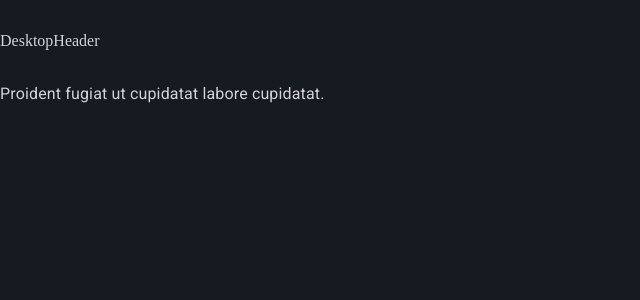
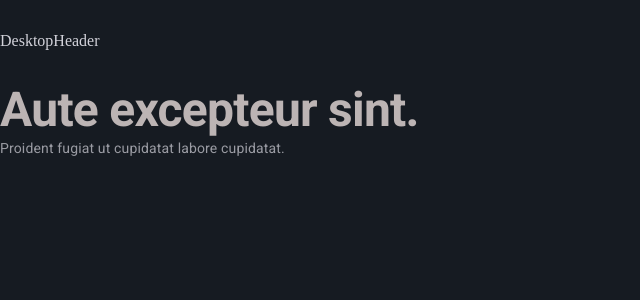
Before and after one commit to nairo-mudumane/react-portfolio-app, a React (Vite) app: page / in a window 1280 px wide. Shown: the top 300 px of the page, without its empty margins (0-640 px from the left). Built offline with nearby package versions, Linux system fonts and the light colour scheme.

Commit message:
crated typography components

```diff
--- a/src/components/Header/TabletOrMobile.tsx
+++ b/src/components/Header/TabletOrMobile.tsx
@@ -1,12 +1,13 @@
 import { Box } from "@mui/material";
 import { Container } from "../Container";
+import { Text } from "../Typography";
 import { StyledTabletOrMobile } from "./styles";
 
 export function TabletOrMobile() {
     return (
         <Container>
             <StyledTabletOrMobile>
-                <p>TabletOrMobile</p>
+                <Text>TabletOrMobile</Text>
             </StyledTabletOrMobile>
         </Container>
     );
--- /dev/null
+++ b/src/components/Typography/Text.tsx
@@ -0,0 +1,18 @@
+import { Typography } from "@mui/material";
+import { StyledTypography } from "./styles";
+import { ITextProps } from "./types";
+
+export function Text(props: ITextProps) {
+    return (
+        <StyledTypography textType={props.muted ? "muted" : "text"}>
+            <Typography
+                variant={props.muted ? "body2" : "body1"}
+                sx={props.sx}
+                className="text normal"
+                {...props}
+            >
+                {props.children}
+            </Typography>
+        </StyledTypography>
+    );
+}
--- /dev/null
+++ b/src/components/Typography/Title.tsx
@@ -0,0 +1,20 @@
+import { Typography, TypographyVariant } from "@mui/material";
+import { StyledTypography } from "./styles";
+import { ITitleProps } from "./types";
+
+export function Title(props: ITitleProps) {
+    return (
+        <StyledTypography textType="title">
+            <Typography
+                variant={
+                    props.variant ? (props.variant as TypographyVariant) : "h1"
+                }
+                sx={props.sx}
+                className="text bold"
+                {...props}
+            >
+                {props.children}
+            </Typography>
+        </StyledTypography>
+    );
+}
--- /dev/null
+++ b/src/components/Typography/index.tsx
@@ -0,0 +1,2 @@
+export * from "./Text";
+export * from "./Title";
--- /dev/null
+++ b/src/components/Typography/styles.ts
@@ -0,0 +1,22 @@
+import styled from "styled-components";
+import { GlobalColors } from "../../global";
+import { ITypographyStyle } from "./types";
+
+export const StyledTypography = styled.div<ITypographyStyle>`
+    & > .text {
+        ${(props) => {
+            if (props.textType === "muted") {
+                return `opacity: 0.7`;
+            }
+        }}
+
+        ${(props) => {
+            if (props.textType === "title") {
+                return `
+                color: ${GlobalColors.gray1};
+                font-size: 3em;
+                `;
+            }
+        }}
+    }
+`;
--- /dev/null
+++ b/src/components/Typography/types.ts
@@ -0,0 +1,27 @@
+import { SxProps, TypographyVariant } from "@mui/material";
+import { IChildren } from "../../types";
+
+export interface ITypographyStyle {
+    textType: "title" | "text" | "muted";
+}
+
+export interface ITypographyTypes extends IChildren {
+    sx?: SxProps;
+    className?: string;
+}
+
+export interface ITextProps extends ITypographyTypes {
+    muted?: boolean;
+}
+
+export interface ITitleProps extends ITypographyTypes {
+    variant?:
+        | "h1"
+        | "h2"
+        | "h3"
+        | "h4"
+        | "h5"
+        | "h6"
+        | "subtitle1"
+        | "subtitle2";
+}
--- a/src/components/index.ts
+++ b/src/components/index.ts
@@ -2,3 +2,4 @@
 export { default as Header } from "./Header";
 export { default as Footer } from "./Footer";
 export * from "./Container";
+export * from "./Typography";
--- a/src/global/Styles.ts
+++ b/src/global/Styles.ts
@@ -37,7 +37,8 @@ svg {
 
 .text {
 	color: ${GlobalColors.white1};
-	margin-bottom:.3rem;
+	font-size: 1em;
+	margin-bottom: 0.3rem;
 }
 
 .text.italic {
--- a/src/pages/Home/index.tsx
+++ b/src/pages/Home/index.tsx
@@ -1,13 +1,16 @@
 import { Box, Typography } from "@mui/material";
+import { Text, Title } from "../../components";
 import { StyledHome } from "./styles";
 
 export function Home() {
     return (
         <StyledHome>
             <Box className="landing">
-                <Typography className="text normal">
+                <Title>Aute excepteur sint.</Title>
+
+                <Text muted>
                     Proident fugiat ut cupidatat labore cupidatat.
-                </Typography>
+                </Text>
             </Box>
         </StyledHome>
     );
--- /dev/null
+++ b/src/types/Children.ts
@@ -0,0 +1,3 @@
+export interface IChildren {
+    children: React.ReactNode;
+}
--- /dev/null
+++ b/src/types/index.ts
@@ -0,0 +1 @@
+export * from "./Children";
```
